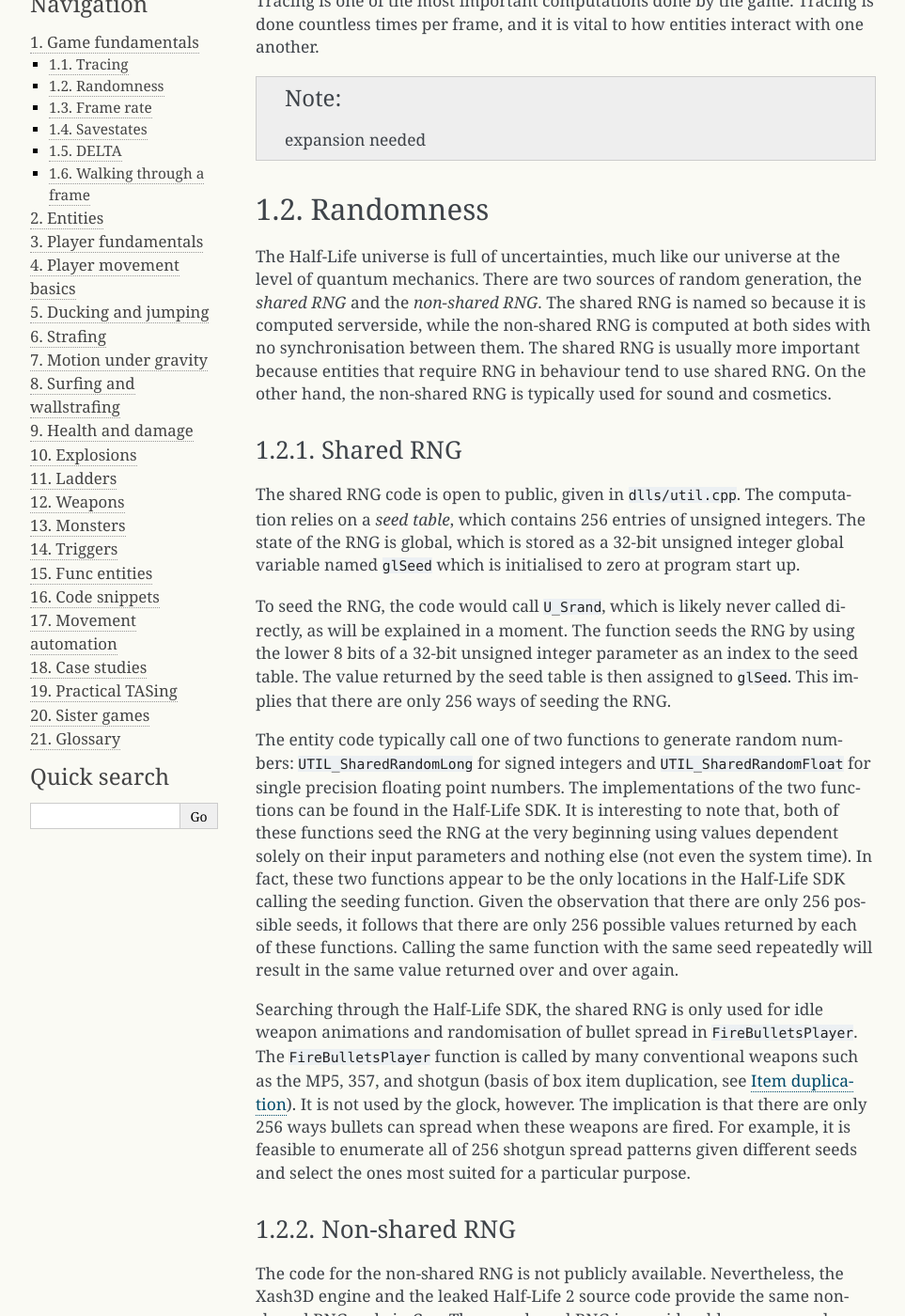
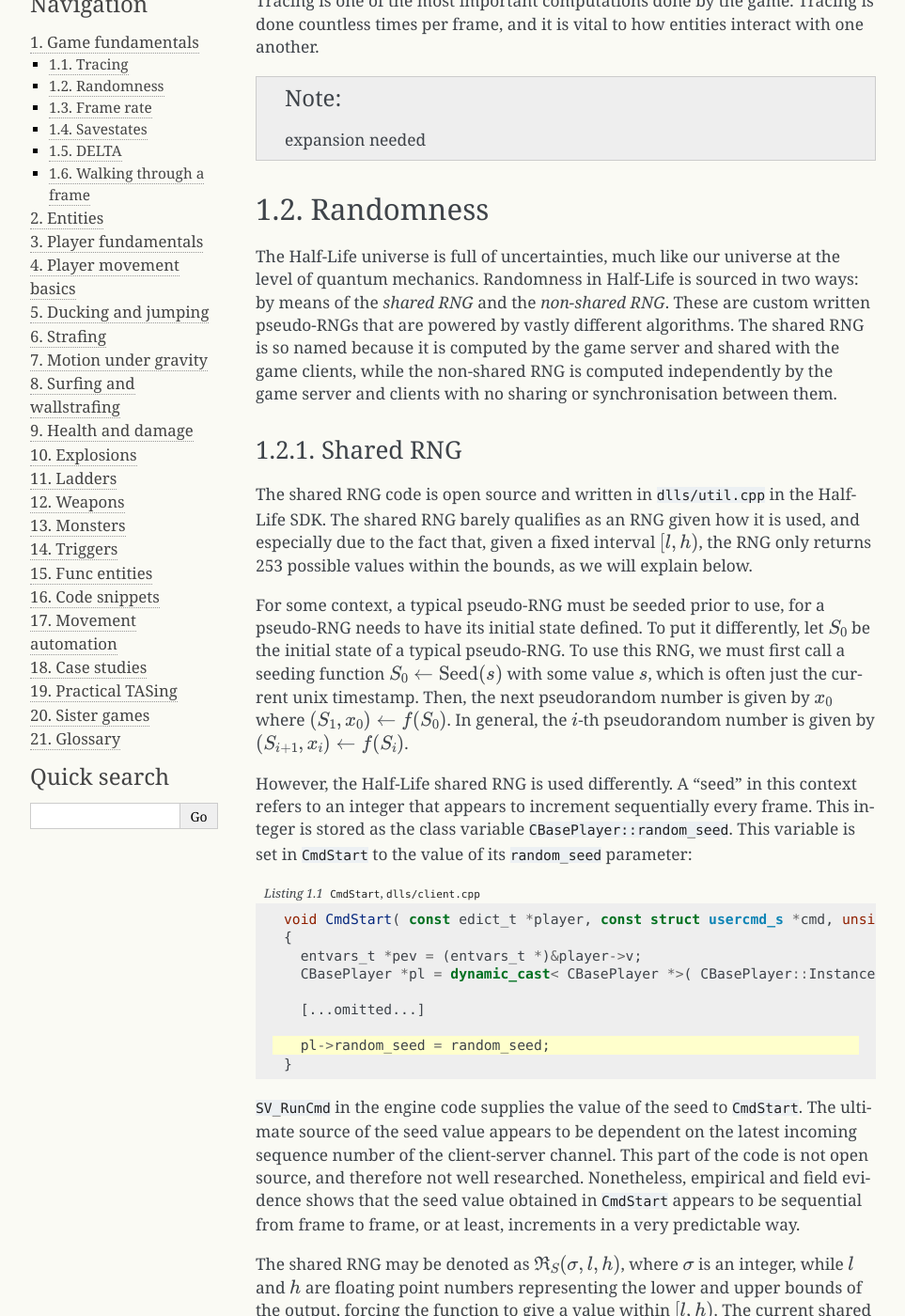
Before and after one commit to Matherunner/hldoc, a Sphinx documentation site: the page built from source/game.rst, in a window 1280 px wide and 1400 px high, scrolled down 277 px. Shown: the whole window at 94% size, without its empty margins (148-1111 px from the left). Built offline with Sphinx 7.4.7, drawn with Linux system fonts in a browser that asks for light colours; formulas are drawn with MathJax 3; some of the changed text lies outside the part shown.

Commit message:
Rewrite shared RNG section

```diff
--- a/source/game.rst
+++ b/source/game.rst
@@ -15,20 +15,40 @@
 Randomness
 ----------
 
-The Half-Life universe is full of uncertainties, much like our universe at the level of quantum mechanics. There are two sources of random generation, the *shared RNG* and the *non-shared RNG*. The shared RNG is named so because it is computed serverside, while the non-shared RNG is computed at both sides with no synchronisation between them. The shared RNG is usually more important because entities that require RNG in behaviour tend to use shared RNG. On the other hand, the non-shared RNG is typically used for sound and cosmetics.
+The Half-Life universe is full of uncertainties, much like our universe at the level of quantum mechanics. Randomness in Half-Life is sourced in two ways: by means of the *shared RNG* and the *non-shared RNG*. These are custom written pseudo-RNGs that are powered by vastly different algorithms. The shared RNG is so named because it is computed by the game server and shared with the game clients, while the non-shared RNG is computed independently by the game server and clients with no sharing or synchronisation between them.
 
 .. _shared rng:
 
 Shared RNG
 ~~~~~~~~~~
 
-The shared RNG code is open to public, given in ``dlls/util.cpp``. The computation relies on a *seed table*, which contains 256 entries of unsigned integers. The state of the RNG is global, which is stored as a 32-bit unsigned integer global variable named ``glSeed`` which is initialised to zero at program start up.
+The shared RNG code is open source and written in ``dlls/util.cpp`` in the Half-Life SDK. The shared RNG barely qualifies as an RNG given how it is used, and especially due to the fact that, given a fixed interval :math:`[l, h)`, the RNG only returns 253 possible values within the bounds, as we will explain below.
 
-To seed the RNG, the code would call ``U_Srand``, which is likely never called directly, as will be explained in a moment. The function seeds the RNG by using the lower 8 bits of a 32-bit unsigned integer parameter as an index to the seed table. The value returned by the seed table is then assigned to ``glSeed``. This implies that there are only 256 ways of seeding the RNG.
+For some context, a typical pseudo-RNG must be seeded prior to use, for a pseudo-RNG needs to have its initial state defined. To put it differently, let :math:`S_0` be the initial state of a typical pseudo-RNG. To use this RNG, we must first call a seeding function :math:`S_0 \gets \operatorname{Seed}(s)` with some value :math:`s`, which is often just the current unix timestamp. Then, the next pseudorandom number is given by :math:`x_0` where :math:`(S_1, x_0) \gets f(S_0)`. In general, the :math:`i`-th pseudorandom number is given by :math:`(S_{i+1}, x_i) \gets f(S_i)`.
 
-The entity code typically call one of two functions to generate random numbers: ``UTIL_SharedRandomLong`` for signed integers and ``UTIL_SharedRandomFloat`` for single precision floating point numbers. The implementations of the two functions can be found in the Half-Life SDK. It is interesting to note that, both of these functions seed the RNG at the very beginning using values dependent solely on their input parameters and nothing else (not even the system time). In fact, these two functions appear to be the only locations in the Half-Life SDK calling the seeding function. Given the observation that there are only 256 possible seeds, it follows that there are only 256 possible values returned by each of these functions. Calling the same function with the same seed repeatedly will result in the same value returned over and over again.
+.. TODO: which frame? probably not the usercmd frame, but need to explicitly state!
 
-Searching through the Half-Life SDK, the shared RNG is only used for idle weapon animations and randomisation of bullet spread in ``FireBulletsPlayer``. The ``FireBulletsPlayer`` function is called by many conventional weapons such as the MP5, 357, and shotgun (basis of box item duplication, see :ref:`item duplication`). It is not used by the glock, however. The implication is that there are only 256 ways bullets can spread when these weapons are fired. For example, it is feasible to enumerate all of 256 shotgun spread patterns given different seeds and select the ones most suited for a particular purpose.
+However, the Half-Life shared RNG is used differently. A "seed" in this context refers to an integer that appears to increment sequentially every frame. This integer is stored as the class variable ``CBasePlayer::random_seed``. This variable is set in ``CmdStart`` to the value of its ``random_seed`` parameter:
+
+.. code-block:: cpp
+   :caption: ``CmdStart``, ``dlls/client.cpp``
+   :emphasize-lines: 8
+
+   void CmdStart( const edict_t *player, const struct usercmd_s *cmd, unsigned int random_seed )
+   {
+     entvars_t *pev = (entvars_t *)&player->v;
+     CBasePlayer *pl = dynamic_cast< CBasePlayer *>( CBasePlayer::Instance( pev ) );
+
+     [...omitted...]
+
+     pl->random_seed = random_seed;
+   }
+
+``SV_RunCmd`` in the engine code supplies the value of the seed to ``CmdStart``. The ultimate source of the seed value appears to be dependent on the latest incoming sequence number of the client-server channel. This part of the code is not open source, and therefore not well researched. Nonetheless, empirical and field evidence shows that the seed value obtained in ``CmdStart`` appears to be sequential from frame to frame, or at least, increments in a very predictable way.
+
+The shared RNG may be denoted as :math:`\mathfrak{R}_S(\sigma, l, h)`, where :math:`\sigma` is an integer, while :math:`l` and :math:`h` are floating point numbers representing the lower and upper bounds of the output, forcing the function to give a value within :math:`[l, h)`. The current shared seed value is typically given for :math:`\sigma`, although there are exceptions, such as in the computation of bullet spreads as explained in :ref:`bullet spread`. In the SDK code, :math:`\mathfrak{R}_S` is simply ``UTIL_SharedRandomFloat``. [#shared-RNG-float]_
+
+The most important aspect of the shared RNG is that it returns only 253 possible values for a given interval :math:`[l, h)`. The reader is encouraged to read the SDK code for the implementation details. For a higher level overview here, when ``UTIL_SharedRandomFloat`` is called, it always initialises a global ``glSeed`` to one of the 256 possible values according to a 256-element lookup table. The previous value of ``glSeed`` prior to calling this function is completely discarded as a result. The index to the lookup table is computed by taking the lower 8-bits of the sum of the arguments of ``UTIL_SharedRandomFloat`` reinterpreted as 32-bit signed integers. What follows are computations involving ``glSeed`` and scaling of the output according to the bounds. Notice that because there are only 256 possible initial states, followed by deterministic and pure computations, there can only have a maximum of 256 possible output values. In reality, it is slightly worse than that: we counted the number of unique output values from :math:`\mathfrak{R}_S` (given fixed :math:`l` and :math:`h`), and there are only 253 of them. It is therefore quite a stretch to describe the outputs of the shared RNG as "random".
 
 .. _nonshared rng:
 
@@ -67,3 +87,7 @@
 -----------------------
 
 This section attempts to outline some of the major events relevant to speedrunning that happen in a frame. Extreme detail on how each part of the game engine works is beyond the scope of this documentation. In fact, some believe that code is documentation! Until Valve releases the source code of Half-Life, one can study the Xash3D engine source or the disassembly of Half-Life.
+
+.. rubric:: Footnote
+
+.. [#shared-RNG-float] We omit any mention of the integer version of the shared RNG, ``UTIL_SharedRandomLong``, because no code is calling this function in the SDK. It also behaves very similarly to the floating point version with only minor differences.
```
Also changed, not shown: source/weapons.rst (+7 -0 lines).
